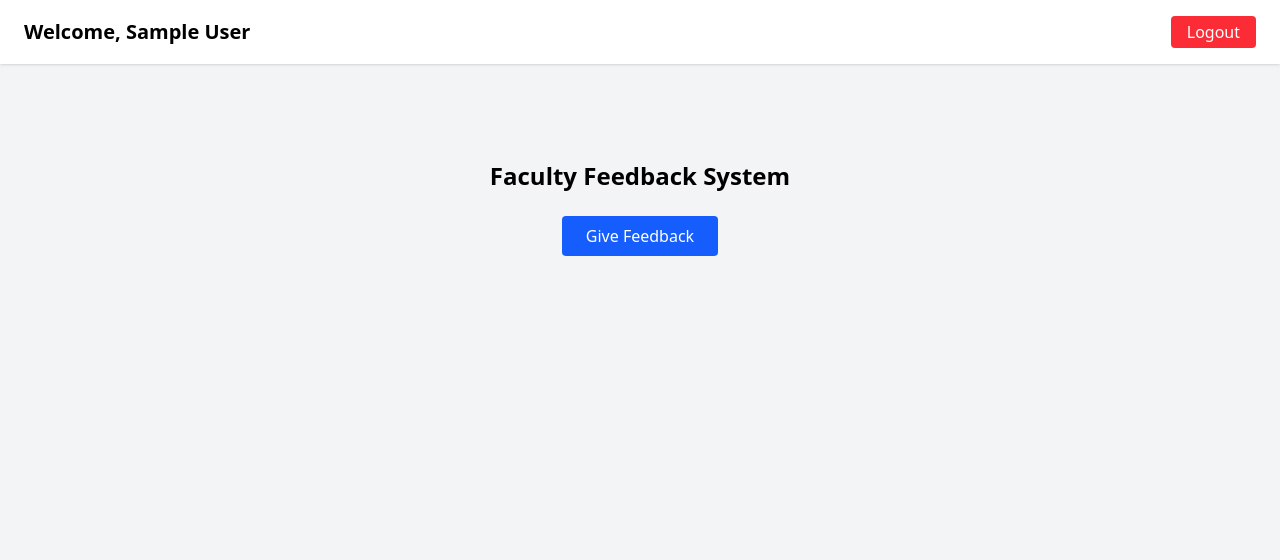
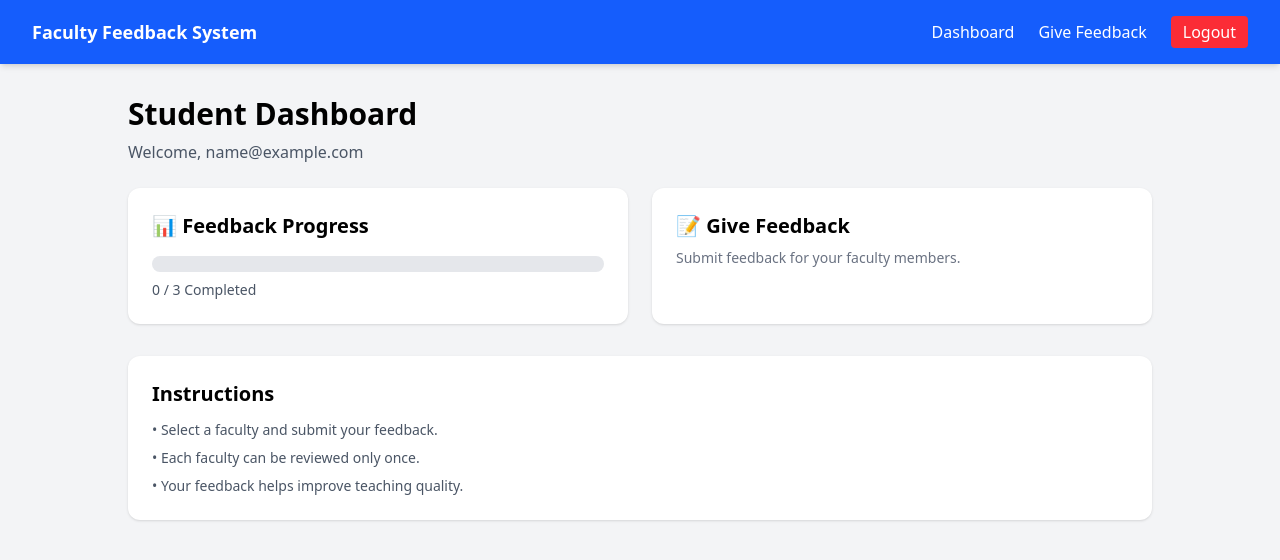
Before and after one commit to Gubbaladevika/faculty, a React (Vite) app in the folder frontend/: page /dashboard in a window 1280 px wide. Shown: the top 560 px of the page. Built offline with nearby package versions, Linux system fonts and the light colour scheme; sample sign-in values are in the browser's storage.

Commit message:
completed

```diff
--- /dev/null
+++ b/frontend/src/components/Navbar.jsx
@@ -0,0 +1,44 @@
+import { useNavigate } from "react-router-dom";
+
+const Navbar = () => {
+
+  const navigate = useNavigate();
+
+  const handleLogout = () => {
+    localStorage.removeItem("userEmail");
+    navigate("/");
+  };
+
+  return (
+   <div className="bg-blue-600 text-white px-8 py-4 flex justify-between items-center shadow-md sticky top-0 z-50">
+      <h1
+        className="text-lg font-semibold cursor-pointer"
+        onClick={() => navigate("/dashboard")}
+      >
+        Faculty Feedback System
+      </h1>
+
+      <div className="space-x-6">
+
+        <button onClick={() => navigate("/dashboard")}>
+          Dashboard
+        </button>
+
+        <button onClick={() => navigate("/feedbackform")}>
+          Give Feedback
+        </button>
+
+        <button
+          onClick={handleLogout}
+          className="bg-red-500 px-3 py-1 rounded"
+        >
+          Logout
+        </button>
+
+      </div>
+
+    </div>
+  );
+};
+
+export default Navbar;
--- a/frontend/src/pages/Dashboard.jsx
+++ b/frontend/src/pages/Dashboard.jsx
@@ -1,51 +1,114 @@
 import { useNavigate } from "react-router-dom";
+import Navbar from "../components/Navbar";
+
+const faculties = [
+  { name: "Dr. Ramesh" },
+  { name: "Prof. Anitha" },
+  { name: "Dr. Kumar" },
+];
 
 const Dashboard = () => {
+
   const navigate = useNavigate();
+  const usermail = localStorage.getItem("userEmail");
 
-  const user = JSON.parse(localStorage.getItem("user"));
+  // Calculate feedback progress
+  const totalFaculty = faculties.length;
 
-  const handleLogout = () => {
-    localStorage.removeItem("user");
-    navigate("/");
-  };
+  const completed = faculties.filter((f) => {
+    const key = `feedback_${usermail}_${f.name}`;
+    return localStorage.getItem(key) === "true";
+  }).length;
 
-  const goToFeedback = () => {
-    navigate("/feedbackform");
-  };
+  const progress = (completed / totalFaculty) * 100;
 
   return (
-    <div className="min-h-screen bg-gray-100">
+    <>
+      <Navbar />
 
-      {/* Top Navbar */}
-      <div className="flex justify-between items-center bg-white shadow px-6 py-4">
-        <h1 className="text-xl font-bold">
-          Welcome, {user?.name}
+      <div className="min-h-screen bg-gray-100 p-8">
+
+        <div className="max-w-5xl mx-auto">
+
+          {/* Welcome Section */}
+
+          <h1 className="text-3xl font-bold mb-2">
+            Student Dashboard
           </h1>
 
-        <button
-          onClick={handleLogout}
-          className="bg-red-500 text-white px-4 py-1 rounded hover:bg-red-600"
-        >
-          Logout
-        </button>
+          <p className="text-gray-600 mb-6">
+            Welcome, {usermail}
+          </p>
+
+
+          {/* Dashboard Cards */}
+
+          <div className="grid grid-cols-1 md:grid-cols-2 gap-6">
+
+            {/* Progress Card */}
+
+            <div className="bg-white shadow rounded-xl p-6">
+
+              <h2 className="text-xl font-semibold mb-4">
+                📊 Feedback Progress
+              </h2>
+
+              <div className="w-full bg-gray-200 rounded-full h-4 mb-2">
+
+                <div
+                  className="bg-green-500 h-4 rounded-full"
+                  style={{ width: `${progress}%` }}
+                ></div>
+
               </div>
 
-      {/* Main Content */}
-      <div className="flex flex-col items-center justify-center mt-24">
-        <h2 className="text-2xl font-semibold mb-6">
-          Faculty Feedback System
+              <p className="text-sm text-gray-600">
+                {completed} / {totalFaculty} Completed
+              </p>
+
+            </div>
+
+
+            {/* Give Feedback Card */}
+
+            <div
+              onClick={() => navigate("/feedbackform")}
+              className="bg-white shadow rounded-xl p-6 cursor-pointer hover:shadow-xl transition"
+            >
+
+              <h2 className="text-xl font-semibold mb-2">
+                📝 Give Feedback
               </h2>
 
-        <button
-          onClick={goToFeedback}
-          className="bg-blue-600 text-white px-6 py-2 rounded hover:bg-blue-700"
-        >
-          Give Feedback
-        </button>
+              <p className="text-gray-500 text-sm">
+                Submit feedback for your faculty members.
+              </p>
+
             </div>
 
           </div>
+
+
+          {/* Instructions */}
+
+          <div className="bg-white shadow rounded-xl p-6 mt-8">
+
+            <h2 className="text-xl font-semibold mb-3">
+              Instructions
+            </h2>
+
+            <ul className="text-gray-600 text-sm space-y-2">
+              <li>• Select a faculty and submit your feedback.</li>
+              <li>• Each faculty can be reviewed only once.</li>
+              <li>• Your feedback helps improve teaching quality.</li>
+            </ul>
+
+          </div>
+
+        </div>
+
+      </div>
+    </>
   );
 };
 
--- a/frontend/src/pages/FeedbackForm.jsx
+++ b/frontend/src/pages/FeedbackForm.jsx
@@ -1,5 +1,6 @@
 import { useState, useEffect } from "react";
 import RatingStars from "../components/RatingStars";
+import Navbar from "../components/Navbar";
 
 const faculties = [
   { id: 1, name: "Dr. Ramesh", subject: "Database Systems" },
@@ -18,19 +19,32 @@
 ];
 
 const FeedbackForm = () => {
+
   const usermail = localStorage.getItem("userEmail");
+
   const [ratings, setRatings] = useState({});
   const [comments, setComments] = useState({});
   const [submitted, setSubmitted] = useState(false);
+  const [faculty, setFaculty] = useState("");
 
+  // Check if feedback already submitted for selected faculty
   useEffect(() => {
-    const status = localStorage.getItem(`feedback_${usermail}`);
+
+    if (!faculty) return;
+
+    const key = `feedback_${usermail}_${faculty}`;
+    const status = localStorage.getItem(key);
+
     if (status === "true") {
       setSubmitted(true);
+    } else {
+      setSubmitted(false);
     }
-  }, [usermail]);
+
+  }, [faculty, usermail]);
 
   const handleRatingChange = (facultyId, questionKey, value) => {
+
     setRatings({
       ...ratings,
       [facultyId]: {
@@ -38,27 +52,43 @@
         [questionKey]: value,
       },
     });
+
   };
 
   const handleCommentChange = (facultyId, text) => {
+
     setComments({
       ...comments,
       [facultyId]: text,
     });
+
   };
 
   const handleSubmit = () => {
 
-    localStorage.setItem("feedbackSubmitted", "true");
+    if (!faculty) {
+      alert("Please select a faculty");
+      return;
+    }
+
+    const key = `feedback_${usermail}_${faculty}`;
+
+    localStorage.setItem(key, "true");
+
     setSubmitted(true);
 
     console.log({
+      faculty,
       ratings,
       comments,
     });
+
   };
 
   return (
+    <>
+    <Navbar />
+
     <div className="min-h-screen bg-gray-100 p-6">
 
       <div className="max-w-3xl mx-auto bg-white shadow-lg rounded-xl p-6">
@@ -67,13 +97,42 @@
           Faculty Feedback Form
         </h2>
 
+        {/* Faculty Dropdown */}
+
+
+        <select
+  className="w-full border p-2 rounded mb-4"
+  value={faculty}
+  onChange={(e) => setFaculty(e.target.value)}
+>
+
+  <option value="">Select Faculty</option>
+
+  {faculties.map((f) => {
+
+    const key = `feedback_${usermail}_${f.name}`;
+    const isSubmitted = localStorage.getItem(key) === "true";
+
+    return (
+      <option key={f.id} value={f.name}>
+        {f.name} - {f.subject} {isSubmitted ? "✓ Submitted" : ""}
+      </option>
+    );
+
+  })}
+
+</select>
+
         {submitted && (
           <p className="text-green-600 text-center mb-4">
-            You have already submitted feedback
+            You have submitted feedback for this faculty
           </p>
         )}
 
-        {faculties.map((faculty) => (
+        {faculty &&
+          faculties
+            .filter((f) => f.name === faculty)
+            .map((faculty) => (
 
               <div key={faculty.id} className="mb-8 border p-4 rounded-lg">
 
@@ -86,6 +145,7 @@
                 </p>
 
                 {questions.map((q) => (
+
                   <div key={q.key} className="mb-4">
 
                     <p className="mb-1">{q.label}</p>
@@ -98,6 +158,7 @@
                     />
 
                   </div>
+
                 ))}
 
                 <textarea
@@ -123,12 +184,15 @@
               : "bg-blue-600 hover:bg-blue-700"
           }`}
         >
+
           {submitted ? "Feedback Submitted" : "Submit Feedback"}
+
         </button>
 
       </div>
 
     </div>
+    </>
   );
 };
 
```
Also changed, not shown: frontend/src/components/Sidebar.jsx (deleted). Lines whose indentation alone changed are shown as unchanged.
